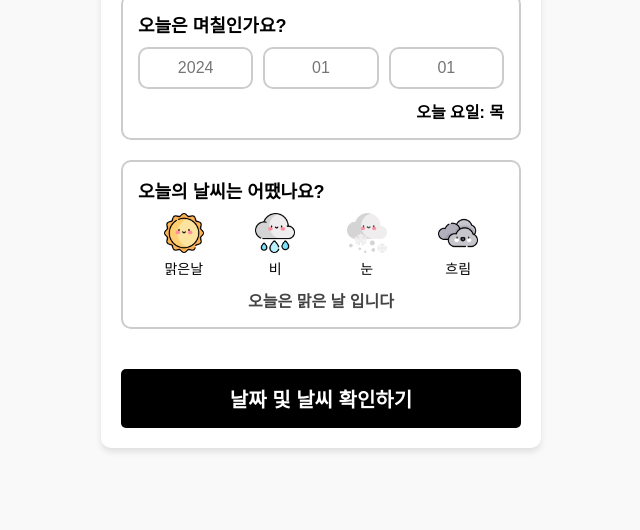
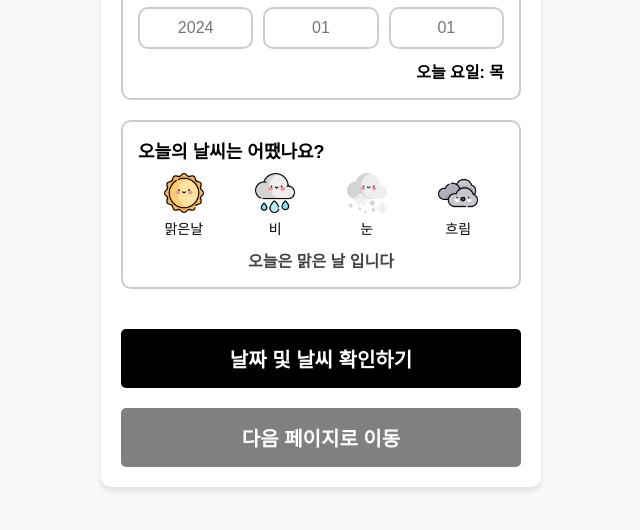
Before and after one commit to KgaYEon/webP8, a plain HTML site: page 수정본/지수/1page.html in a window 1280 px wide. Shown: the part 230-760 px from the top of the page, without its empty margins (319-959 px from the left). Drawn offline with Linux system fonts and the light colour scheme; files whose address does not match are found by name.

Commit message:
Update 1page.html

```diff
--- a/수정본/지수/1page.html
+++ b/수정본/지수/1page.html
@@ -109,9 +109,9 @@
       cursor: pointer;
       width: 100%;
     }
-    .goto-next-page {
-      display: none; /*처음에는 비활성화*/
-      background-color: #000000;
+    .goto-next-page:disabled {
+      background-color: gray;
+      cursor: not-allowed;
     }
   </style>
 </head>
@@ -156,7 +156,7 @@
     </div>
 
     <button class="next-button">날짜 및 날씨 확인하기</button>
-    <button class="goto-next-page">다음 페이지로 이동</button>
+    <button class="goto-next-page"disabled>다음 페이지로 이동</button>
   </div>
 
   <script>
@@ -250,7 +250,7 @@
         alert(`오늘의 날씨와 일치합니다! ${place}의 날씨는 '${currentWeather}'입니다.`);
 
         // 다음 페이지 이동 버튼 활성화
-        document.querySelector(".goto-next-page").style.display = "block";
+        document.querySelector(".goto-next-page").disabled = false;
       } else {
         alert(`틀렸습니다. ${place}시 의 날씨는 '${currentWeather}'입니다.`);
       }
```
